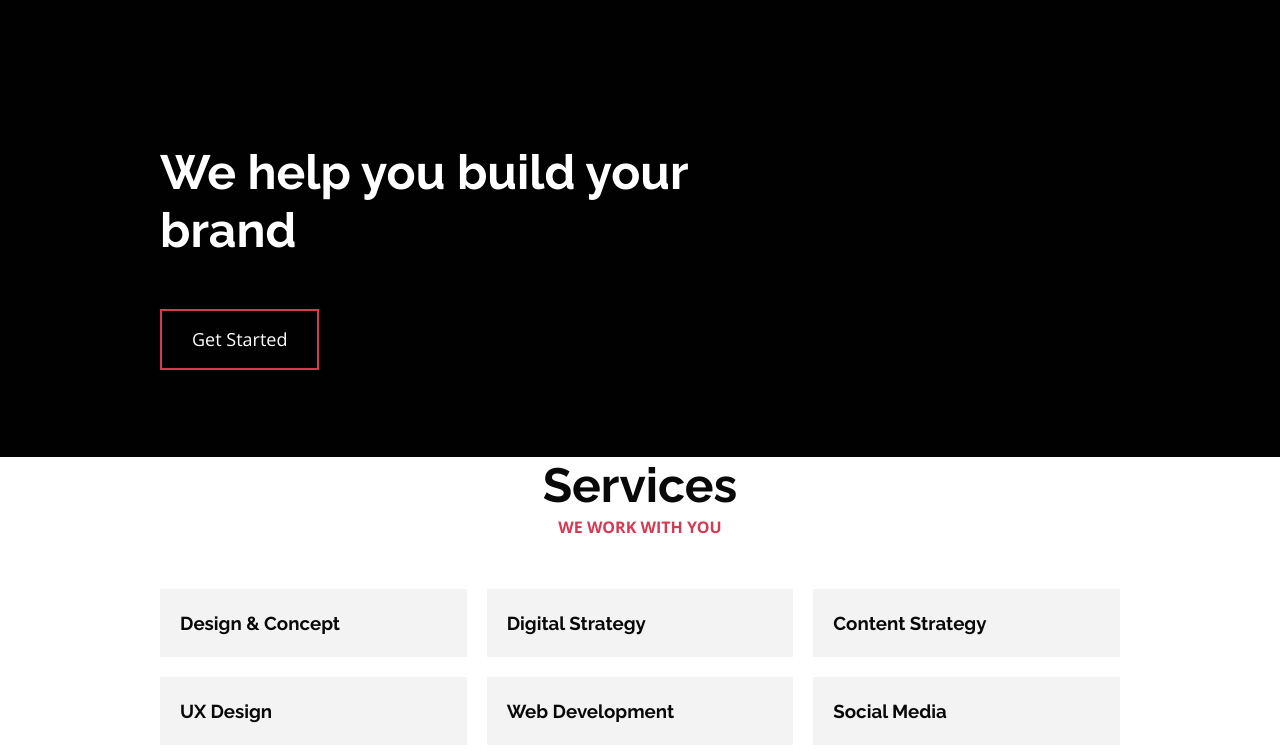
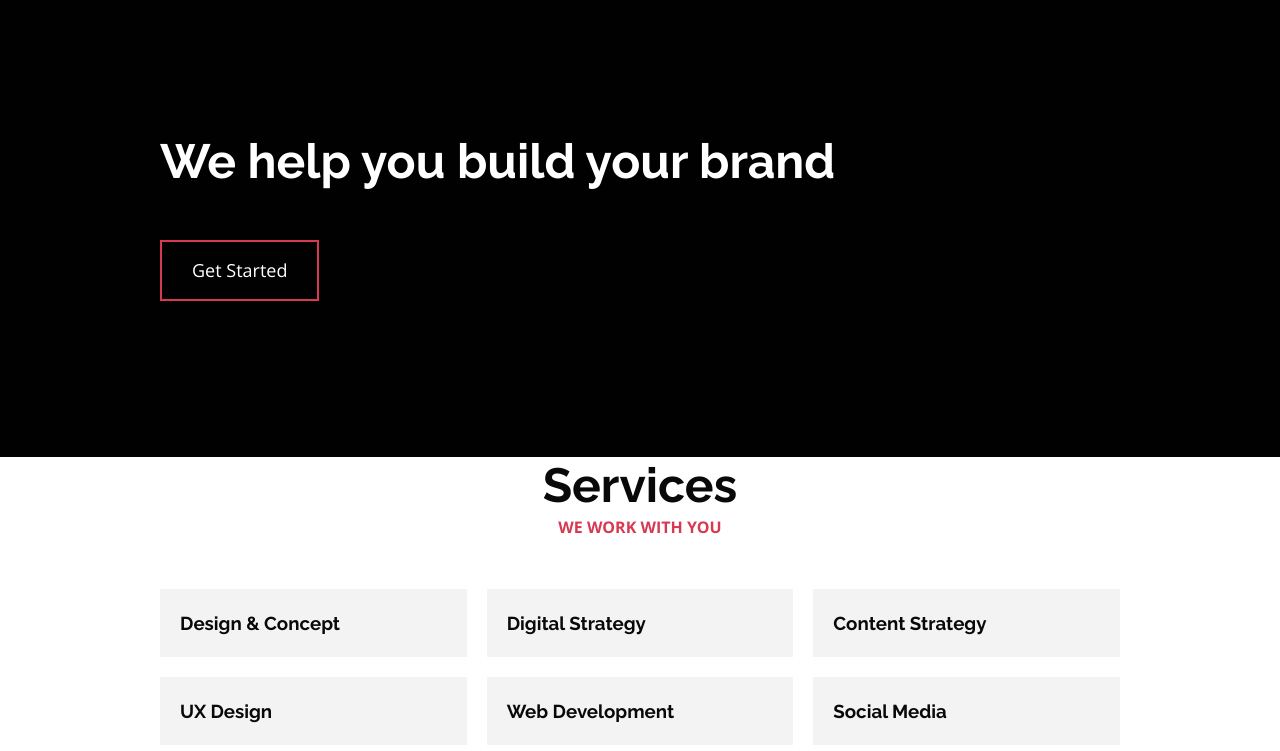
Before and after one commit to Nihad1903/holbertonschool-web_front_end, a plain HTML site: page flexbox/8-index.html in a window 1280 px wide. Shown: the part 49-800 px from the top of the page. Drawn offline with nearby package versions, Linux system fonts and the light colour scheme.

Commit message:
task 8 corrected

```diff
--- a/flexbox/8-styles.css
+++ b/flexbox/8-styles.css
@@ -360,7 +360,6 @@
     align-items: flex-start;
     justify-content: center;
     min-height: 50vh;
-    padding: 10rem 40rem 2rem 0;
   }
 
 /* Section Latest news ============================= */
```
